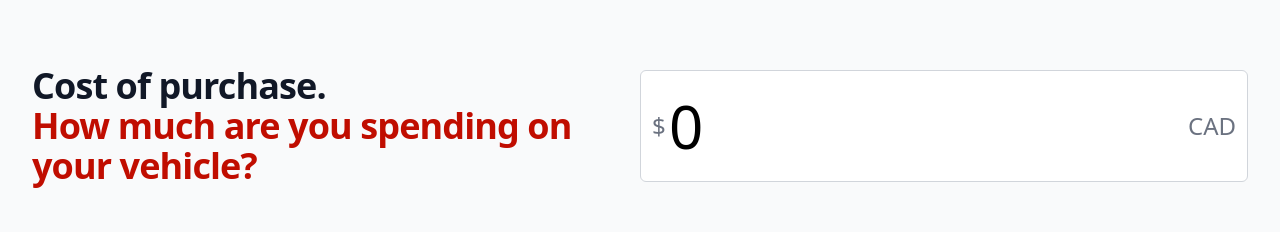
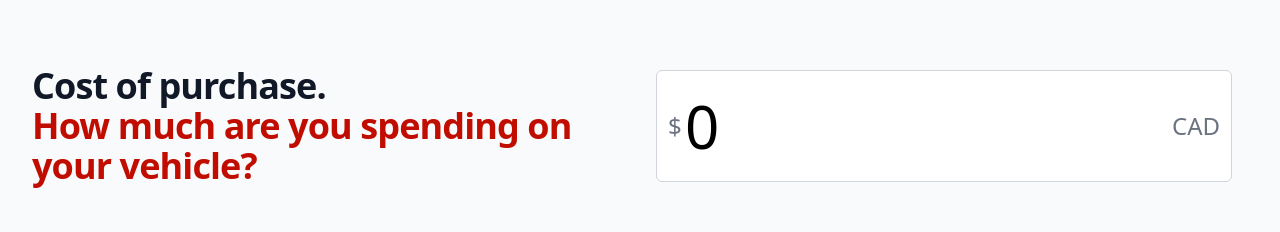
Before and after one commit to jasuno/luxtax, a Next.js app: page /cost in a window 1280 px wide. Shown: the part 249-481 px from the top of the page. Built offline with nearby package versions, Linux system fonts and the light colour scheme.

Commit message:
Fix cost input width

```diff
--- a/components/screens/cost.js
+++ b/components/screens/cost.js
@@ -23,7 +23,7 @@ const Cost = () => {
 
   const content = () => {
     return (
-      <div className="w-full relative rounded-md">
+      <div className="w-full mx-4 relative rounded-md">
         <div className="absolute inset-y-0 left-0 pl-3 flex items-center pointer-events-none">
           <span className="text-gray-500 md:text-2xl">$</span>
         </div>
```
